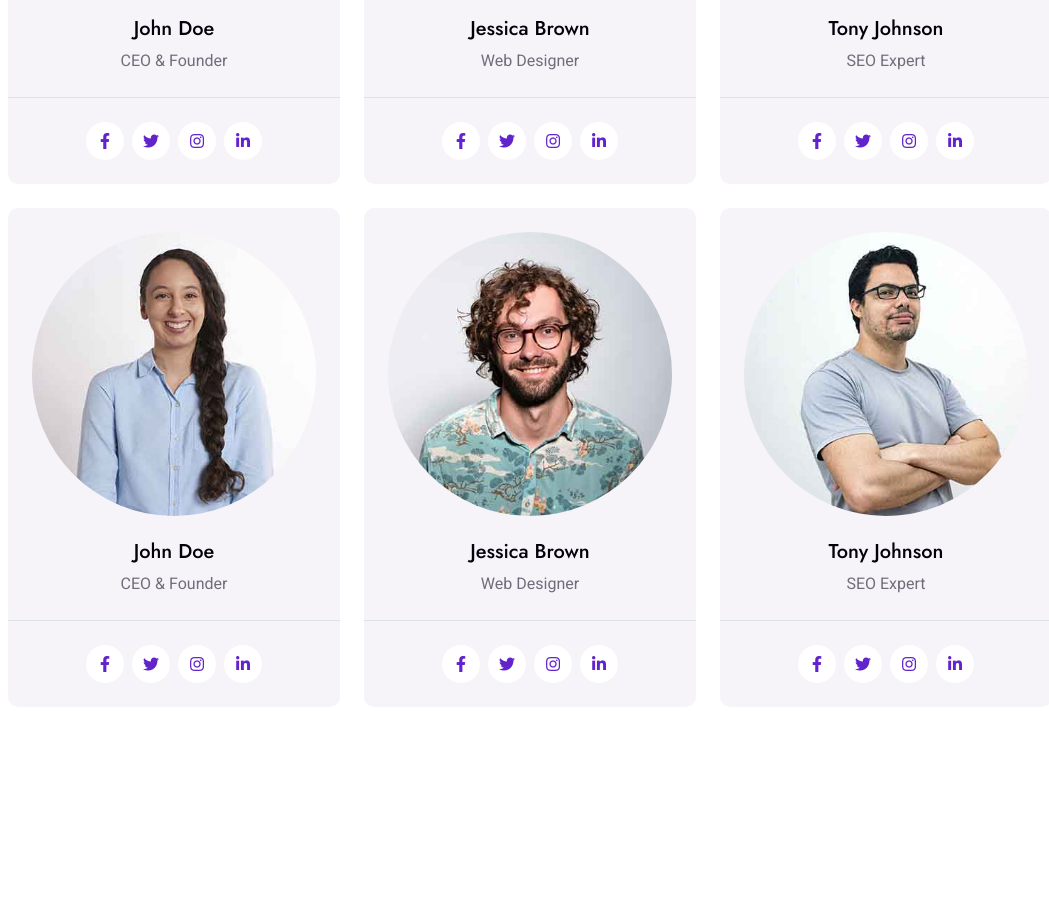
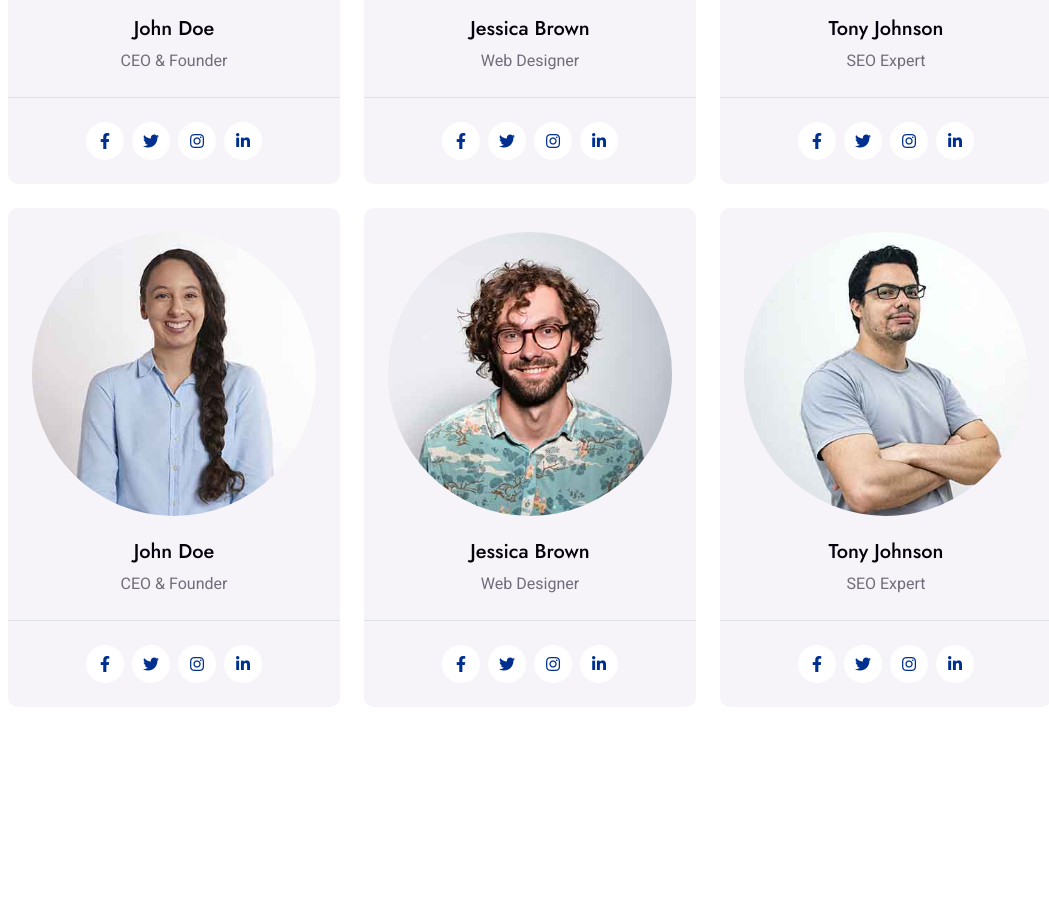
Before and after one commit to degreatdev/dotech-site, a plain HTML site: page team.html in a window 1280 px wide. Shown: the part 1140-2040 px from the top of the page, without its empty margins (110-1159 px from the left). Drawn offline with nearby package versions, Linux system fonts and the light colour scheme.

Commit message:
Update style.css
color primary change test

```diff
--- a/css/style.css
+++ b/css/style.css
@@ -1,6 +1,6 @@
 /********** Template CSS **********/
 :root {
-    --primary: #6222CC;
+    --primary: #00308F;
     --secondary: #FBA504;
     --light: #F6F4F9;
     --dark: #04000B;
```
